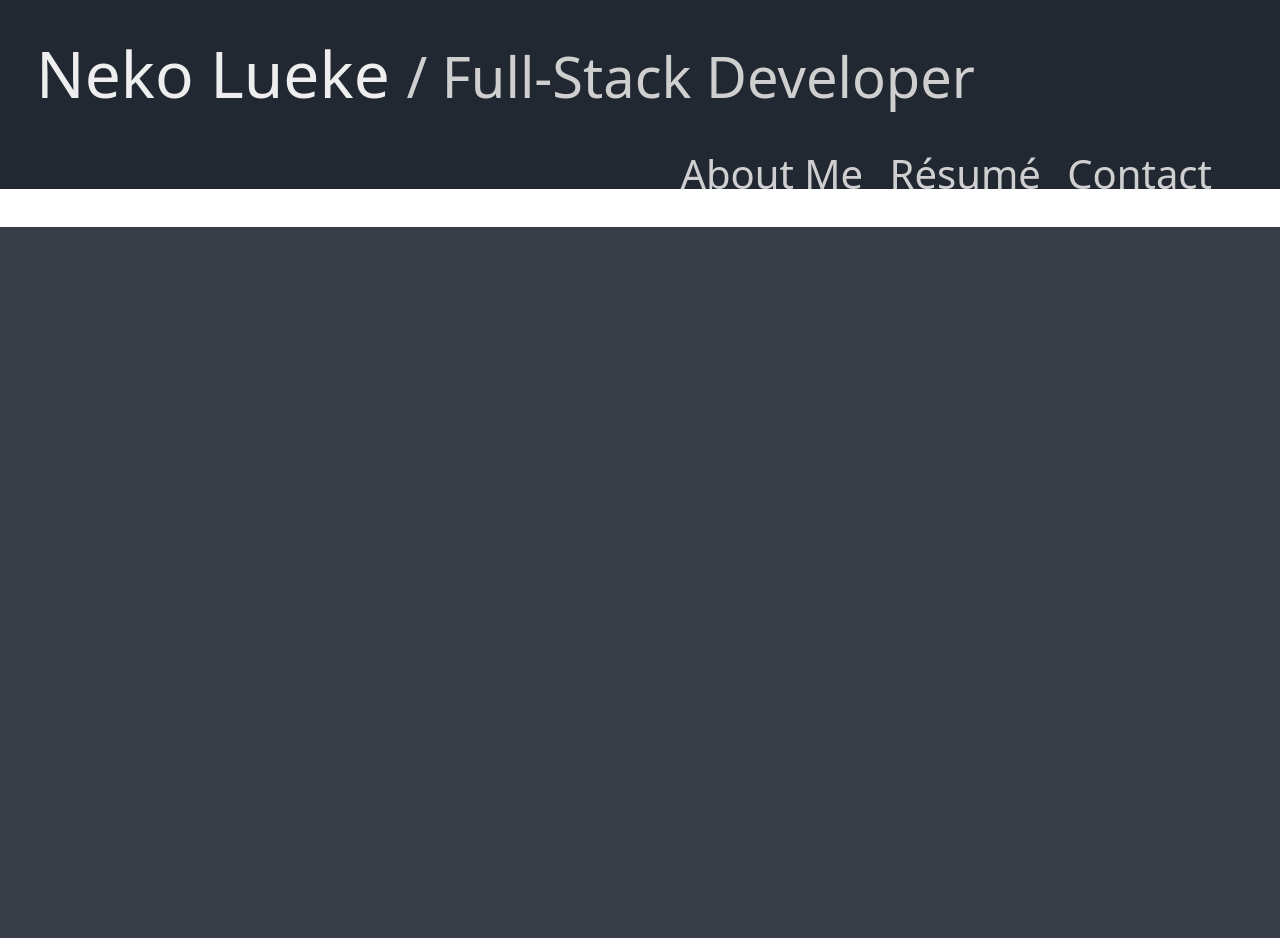
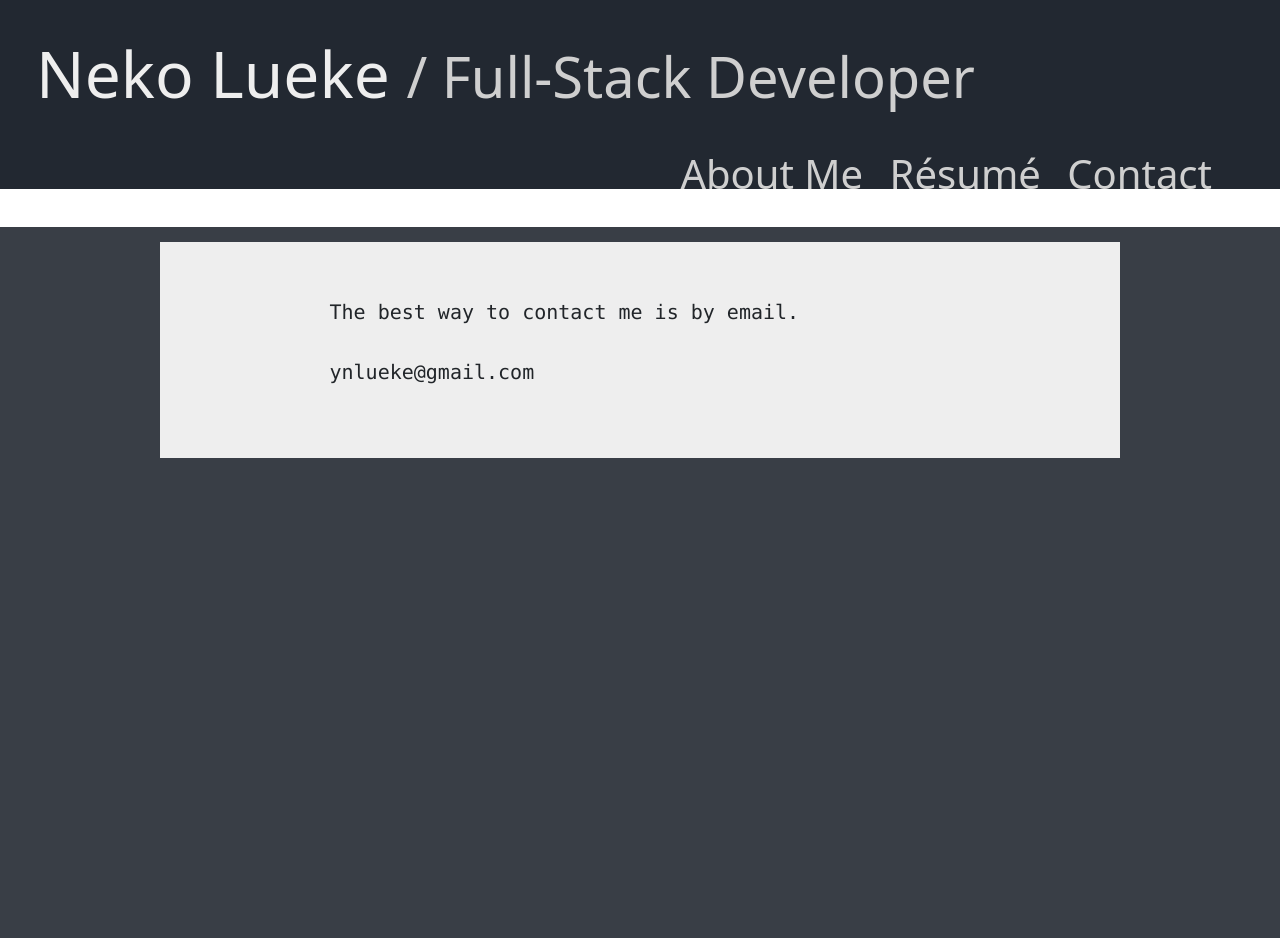
Before and after one commit to MrDomoArigato/MrDomoArigato.github.io, a Jekyll site: the page built from contact.markdown, in a window 1280 px wide. Built offline with Jekyll 4.4.1, drawn with Linux system fonts in a browser that asks for light colours.

Commit message:
Contact page

```diff
--- a/_config.yml
+++ b/_config.yml
@@ -106,7 +106,7 @@ skills:
     - Detail Oriented
     - Decisive
     - Problem Solver
-    - Effecient
+    - Efficient
     - Adaptable
   - title: Languages
     skill_list:
--- a/_includes/nav.html
+++ b/_includes/nav.html
@@ -3,6 +3,8 @@
     <div class="p-4 align-middle float-end d-inline-block display-6 text-color-5">
         <a class="link-nav" href="/" data-replace="About Me"><span class="p-2">About Me</span></a>
         <a class="link-nav" href="/resume" data-replace="Résumé"><span class="p-2">Résumé</span></a>
-        <a class="link-nav" href="/contact" data-replace="Contact"><span class="p-2">Contact</span></a>
+        {% if site.contacts %}
+            <a class="link-nav" href="/contact" data-replace="Contact"><span class="p-2">Contact</span></a>
+        {% endif %}
     </div>
 </div>
--- a/_layouts/contact.html
+++ b/_layouts/contact.html
@@ -2,4 +2,13 @@
 layout: page
 ---
 
-<div></div>
+<div class="wrapper">
+    <div class="bg-4 wrapper1">
+        <pre style="font-size: 20px;">
+
+            The best way to contact me is by email.
+
+            ynlueke@gmail.com
+        </pre>
+    </div>
+</div>
--- a/assets/css/portfolio.css
+++ b/assets/css/portfolio.css
@@ -81,18 +81,21 @@ body {
     -webkit-column-count: 2;
        -moz-column-count: 2;
             column-count: 2;
+
+    list-style-type: none;
 }
 
 .column-3 {
-    column-count: 3;
     -webkit-column-count: 3;
-    -moz-column-count: 3;
+       -moz-column-count: 3;
+            column-count: 3;
+
+    list-style-type: none;
 }
 
 li {
     display: inline-block;
     width: 100%;
-
 }
 
 .border-pink {
```
